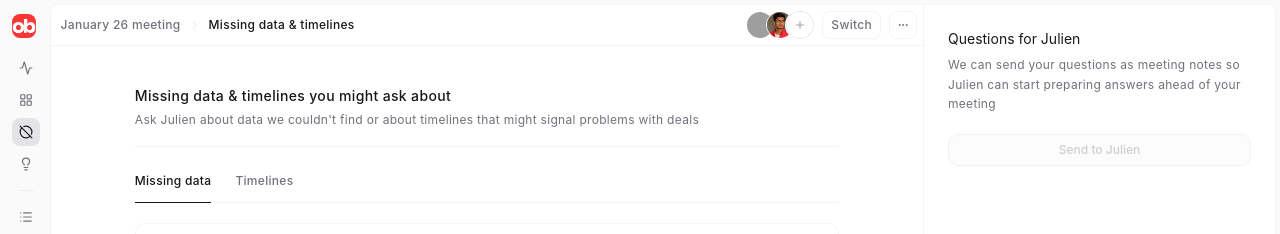
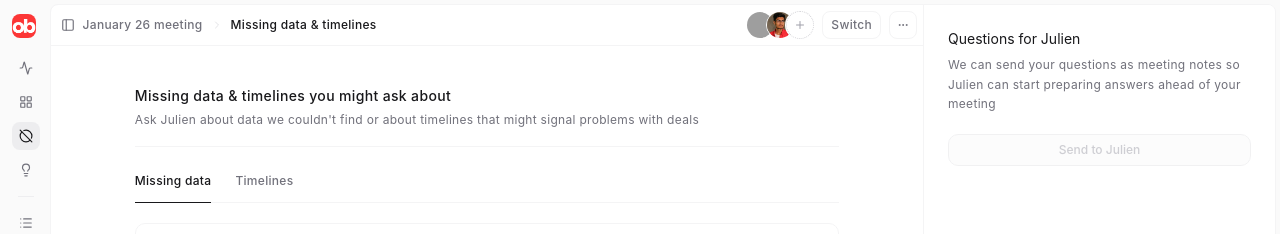
Before and after one commit to newmanjulien/deal-review, a Next.js app: page /missing-data in a window 1280 px wide. Shown: the top 234 px of the page. Built offline with nearby package versions, Linux system fonts and the light colour scheme; grey boxes are pictures that could not be loaded.

Commit message:
added expanding sidebar

```diff
--- a/src/app/(dashboard)/(primary)/_header/primary-header.tsx
+++ b/src/app/(dashboard)/(primary)/_header/primary-header.tsx
@@ -1,7 +1,8 @@
 import Link from "next/link";
-import { ChevronRight, Ellipsis } from "lucide-react";
+import { ChevronRight, Ellipsis, PanelLeft } from "lucide-react";
 import type { HeaderPerson } from "@/components/canvas/canvas-types";
 import type { PrimaryPageHeaderLeadingControl } from "../../dashboard-routes";
+import { useDashboardSidebar } from "@/app/(dashboard)/_nav/sidebar/sidebar-ui";
 import { MeetingDateMenu } from "./meeting-date-menu";
 import { SellerSwitchMenu } from "./seller-switch-menu";
 import { ShareMenu } from "./share-menu";
@@ -36,8 +37,20 @@ export function PrimaryHeader({
   breadcrumbLabel,
   sharedPeople,
 }: PrimaryHeaderProps) {
+  const { isExpanded, toggleSidebar } = useDashboardSidebar();
+
   return (
     <header className="hidden items-center border-b border-zinc-100 p-1.5 md:flex">
+      <button
+        type="button"
+        className="mr-1 ml-1 inline-flex items-center text-xs font-medium tracking-wide text-zinc-500 transition-colors hover:text-zinc-400"
+        onClick={toggleSidebar}
+      >
+        <PanelLeft className="h-3.5 w-3.5" />
+        <span className="sr-only">
+          {isExpanded ? "Collapse sidebar" : "Expand sidebar"}
+        </span>
+      </button>
       <HeaderLeadingControl leading={leading} />
       <ChevronRight className="h-3 w-3 text-zinc-200" />
       <p className="ml-2 text-xs font-medium tracking-wide text-zinc-900">
--- a/src/app/(dashboard)/(primary)/layout.tsx
+++ b/src/app/(dashboard)/(primary)/layout.tsx
@@ -1,26 +1,6 @@
 import type { ReactNode } from "react";
-import { PrimaryHeaderSlot } from "./_header";
-import {
-  QuestionComposerConnected,
-  QuestionsPanelConnected,
-  QuestionsProvider,
-} from "./_questions";
+import { PrimaryLayoutShell } from "./primary-layout-shell";
 
 export default function PrimaryLayout({ children }: { children: ReactNode }) {
-  return (
-    <QuestionsProvider>
-      <div className="grid min-h-0 flex-1 grid-cols-1 overflow-hidden lg:grid-cols-[minmax(0,1fr)_22rem]">
-        <section className="grid min-h-0 min-w-0 grid-rows-[auto_minmax(0,1fr)] overflow-hidden lg:grid-rows-[auto_minmax(0,1fr)_auto]">
-          <PrimaryHeaderSlot />
-          <div className="min-h-0 min-w-0 overflow-hidden">
-            {children}
-          </div>
-          <QuestionComposerConnected />
-        </section>
-        <div className="hidden h-full min-h-0 overflow-hidden lg:block">
-          <QuestionsPanelConnected />
-        </div>
-      </div>
-    </QuestionsProvider>
-  );
+  return <PrimaryLayoutShell>{children}</PrimaryLayoutShell>;
 }
--- /dev/null
+++ b/src/app/(dashboard)/(primary)/primary-layout-shell.tsx
@@ -0,0 +1,29 @@
+"use client";
+
+import type { ReactNode } from "react";
+import { useDashboardSidebar } from "@/app/(dashboard)/_nav/sidebar/sidebar-ui";
+import { CanvasWorkspaceShell } from "@/components/canvas/canvas-workspace-shell";
+import { PrimaryHeaderSlot } from "./_header";
+import {
+  QuestionComposerConnected,
+  QuestionsPanelConnected,
+  QuestionsProvider,
+} from "./_questions";
+
+export function PrimaryLayoutShell({ children }: { children: ReactNode }) {
+  const { isExpanded } = useDashboardSidebar();
+  const showQuestionsRail = !isExpanded;
+
+  return (
+    <QuestionsProvider>
+      <CanvasWorkspaceShell
+        header={<PrimaryHeaderSlot />}
+        showRightPanel={showQuestionsRail}
+        rightPanel={showQuestionsRail ? <QuestionsPanelConnected /> : null}
+        bottomBar={showQuestionsRail ? <QuestionComposerConnected /> : null}
+      >
+        {children}
+      </CanvasWorkspaceShell>
+    </QuestionsProvider>
+  );
+}
--- a/src/app/(dashboard)/(secondary)/conversations/conversations-config.tsx
+++ b/src/app/(dashboard)/(secondary)/conversations/conversations-config.tsx
@@ -3,8 +3,7 @@ import type { ConversationRow } from "./conversations-types";
 
 export const CONVERSATIONS_PAGE_CONFIG = {
   title: "All conversations",
-  description:
-    "See all the conversations from all your sellers in a kanban or a table view",
+  description: "See all the conversations from the past 30 days",
 } as const;
 
 export const CONVERSATIONS_TABLE_COLUMNS: DashboardDataTableColumn<ConversationRow>[] =
--- a/src/app/(dashboard)/_nav/index.ts
+++ b/src/app/(dashboard)/_nav/index.ts
@@ -1,6 +1,7 @@
 export { DrawerNav } from "./drawer-nav";
 export { PRIMARY_NAV_GROUPS } from "./nav-config";
 export { RailNav } from "./rail-nav";
+export { DashboardSidebarProvider, useDashboardSidebar } from "./sidebar/sidebar-ui";
 export type { NavGroups, NavItem, NormalizedNavGroups } from "./nav-types";
 export { getActiveHref, isNavItemActive, normalizeNavGroups } from "./nav-utils";
 export { useNav } from "./use-nav";
--- a/src/app/(dashboard)/_nav/rail-nav.tsx
+++ b/src/app/(dashboard)/_nav/rail-nav.tsx
@@ -14,12 +14,14 @@ type RailNavProps = {
   navRef: RefObject<HTMLElement | null>;
   indicatorRef: RefObject<HTMLSpanElement | null>;
   setItemRef: (href: string, el: HTMLSpanElement | null) => void;
+  expanded?: boolean;
   className?: string;
 };
 
 type RailNavItemProps = {
   item: NavItem;
   section: "main" | "secondary" | "tertiary";
+  expanded: boolean;
   isActive: boolean;
   onHoveredHrefChange: (href: string | null) => void;
   setItemRef: (href: string, el: HTMLSpanElement | null) => void;
@@ -28,6 +30,7 @@ type RailNavItemProps = {
 function RailNavItem({
   item,
   section,
+  expanded,
   isActive,
   onHoveredHrefChange,
   setItemRef,
@@ -43,25 +46,38 @@ function RailNavItem({
       onMouseEnter={
         !isTertiary ? () => onHoveredHrefChange(item.href) : undefined
       }
-      className={cn("relative z-10 inline-flex", isTertiary && "self-center")}
+      className={cn(
+        "relative z-10",
+        expanded ? "block w-full" : "inline-flex",
+        isTertiary && !expanded && "self-center",
+      )}
     >
       <Button
         asChild
         variant="ghost"
-        size="icon-sm"
+        size={expanded ? "default" : "icon-sm"}
         className={cn(
-          isTertiary
-            ? "size-7 rounded-full border border-zinc-100 bg-white text-zinc-500 transition-colors hover:bg-zinc-100 hover:text-zinc-700 focus-visible:ring-2"
-            : "size-7 rounded-sm border border-transparent text-zinc-500 transition-colors hover:bg-transparent hover:text-zinc-800 focus-visible:ring-2",
-          isActive &&
-            (isTertiary
-              ? "border-zinc-300 bg-white text-zinc-900"
-              : "text-zinc-900"),
+          expanded
+            ? "h-7 w-full justify-start gap-2.5 rounded-sm border border-transparent px-2 text-xs text-zinc-600 transition-colors hover:bg-transparent hover:text-zinc-800 focus-visible:ring-2"
+            : isTertiary
+              ? "size-7 rounded-full border border-zinc-100 bg-white text-zinc-500 transition-colors hover:bg-zinc-100 hover:text-zinc-700 focus-visible:ring-2"
+              : "size-7 rounded-sm border border-transparent text-zinc-500 transition-colors hover:bg-transparent hover:text-zinc-800 focus-visible:ring-2",
+          isActive
+            ? expanded
+              ? "text-zinc-900"
+              : isTertiary
+                ? "border-zinc-300 bg-white text-zinc-900"
+                : "text-zinc-900"
+            : null,
         )}
       >
         <Link href={item.href}>
-          <item.icon className="size-3.5" />
-          <span className="sr-only">{item.label}</span>
+          <item.icon className="size-3.5 shrink-0" />
+          {expanded ? (
+            <span className="truncate text-left font-normal">{item.label}</span>
+          ) : (
+            <span className="sr-only">{item.label}</span>
+          )}
         </Link>
       </Button>
     </span>
@@ -75,6 +91,7 @@ export function RailNav({
   navRef,
   indicatorRef,
   setItemRef,
+  expanded = false,
   className,
 }: RailNavProps) {
   const normalizedGroups = normalizeNavGroups(groups);
@@ -88,6 +105,7 @@ export function RailNav({
         key={item.href}
         item={item}
         section={section}
+        expanded={expanded}
         isActive={activeHref === item.href}
         onHoveredHrefChange={onHoveredHrefChange}
         setItemRef={setItemRef}
@@ -104,9 +122,9 @@ export function RailNav({
       <span
         ref={indicatorRef}
         aria-hidden="true"
-        className="sidebar-nav-indicator pointer-events-none absolute rounded-sm bg-zinc-200 transition-[top,left,width,height,opacity] duration-200 ease-out"
+        className="sidebar-nav-indicator pointer-events-none absolute rounded-sm bg-zinc-200/60 transition-[top,left,width,height,opacity] duration-200 ease-out"
       />
-      <div className="flex flex-col gap-1">
+      <div className="flex flex-col gap-1.5">
         {renderItems(normalizedGroups.main, "main")}
       </div>
       {normalizedGroups.hasSecondary ? (
@@ -115,18 +133,21 @@ export function RailNav({
             <div className="py-3">
               <span
                 aria-hidden="true"
-                className="mx-auto block h-px w-4 bg-zinc-200/50"
+                className={cn(
+                  "block h-px bg-zinc-200/50",
+                  expanded ? "mx-2 w-auto" : "mx-auto w-4",
+                )}
               />
             </div>
           ) : null}
-          <div className="flex flex-col gap-1">
+          <div className="flex flex-col gap-1.5">
             {renderItems(normalizedGroups.secondary, "secondary")}
           </div>
         </div>
       ) : null}
       {normalizedGroups.tertiary.length > 0 ? (
         <div className="mt-auto flex flex-col pb-1 pt-3">
-          <div className="flex flex-col gap-1">
+          <div className="flex flex-col gap-1.5">
             {renderItems(normalizedGroups.tertiary, "tertiary")}
           </div>
         </div>
--- /dev/null
+++ b/src/app/(dashboard)/_nav/sidebar/sidebar-ui.tsx
@@ -0,0 +1,71 @@
+"use client";
+
+import {
+  createContext,
+  useCallback,
+  useContext,
+  useEffect,
+  useMemo,
+  useState,
+  type ReactNode,
+} from "react";
+
+type DashboardSidebarContextValue = {
+  isExpanded: boolean;
+  toggleSidebar: () => void;
+  collapseSidebar: () => void;
+};
+
+const DashboardSidebarContext = createContext<DashboardSidebarContextValue | null>(
+  null,
+);
+
+export function DashboardSidebarProvider({ children }: { children: ReactNode }) {
+  const [isExpanded, setIsExpanded] = useState(false);
+
+  useEffect(() => {
+    const mediaQuery = window.matchMedia("(min-width: 768px)");
+
+    const onMediaQueryChange = (event: MediaQueryListEvent) => {
+      if (!event.matches) {
+        setIsExpanded(false);
+      }
+    };
+
+    mediaQuery.addEventListener("change", onMediaQueryChange);
+    return () => mediaQuery.removeEventListener("change", onMediaQueryChange);
+  }, []);
+
+  const toggleSidebar = useCallback(() => {
+    setIsExpanded((current) => !current);
+  }, []);
+
+  const collapseSidebar = useCallback(() => {
+    setIsExpanded(false);
+  }, []);
+
+  const value = useMemo(
+    () => ({
+      isExpanded,
+      toggleSidebar,
+      collapseSidebar,
+    }),
+    [collapseSidebar, isExpanded, toggleSidebar],
+  );
+
+  return (
+    <DashboardSidebarContext.Provider value={value}>
+      {children}
+    </DashboardSidebarContext.Provider>
+  );
+}
+
+export function useDashboardSidebar() {
+  const context = useContext(DashboardSidebarContext);
+  if (!context) {
+    throw new Error(
+      "useDashboardSidebar must be used within a DashboardSidebarProvider",
+    );
+  }
+  return context;
+}
--- a/src/app/(dashboard)/_nav/sidebar/sidebar.tsx
+++ b/src/app/(dashboard)/_nav/sidebar/sidebar.tsx
@@ -4,10 +4,12 @@ import Image from "next/image";
 import { useState } from "react";
 import { PRIMARY_NAV_GROUPS, RailNav, useNav } from "..";
 import { useSidebarNavMotion } from "@/app/(dashboard)/_nav/sidebar/use-sidebar-nav-motion";
+import { useDashboardSidebar } from "@/app/(dashboard)/_nav/sidebar/sidebar-ui";
 import { cn } from "@/lib/utils";
 
 export function Sidebar({ className }: { className?: string }) {
   const [hoveredHref, setHoveredHref] = useState<string | null>(null);
+  const { isExpanded } = useDashboardSidebar();
   const { activeHref } = useNav(PRIMARY_NAV_GROUPS);
   const { refs, actions } = useSidebarNavMotion({
     activeHref,
@@ -17,12 +19,28 @@ export function Sidebar({ className }: { className?: string }) {
   return (
     <aside
       className={cn(
-        "flex w-10 shrink-0 self-stretch flex-col items-start pt-2.5 pl-0.5",
+        "flex shrink-0 self-stretch flex-col overflow-hidden pt-2.5 transition-[width,padding] duration-200",
+        isExpanded ? "w-56 items-stretch px-2" : "w-10 items-start pl-0.5",
         className,
       )}
       aria-label="aria"
     >
-      <div className="mb-4 overflow-hidden rounded-sm">
+      <div
+        className={cn(
+          "mb-4 overflow-hidden rounded-sm",
+          isExpanded && "ml-0.5 w-fit self-start",
+        )}
+      >
+        {isExpanded ? (
+          <Image
+            src="/logo-wide.png"
+            alt="Logo"
+            width={120}
+            height={24}
+            className="block h-6 w-auto"
+            priority
+          />
+        ) : (
           <Image
             src="/logo.png"
             alt="Logo"
@@ -31,6 +49,7 @@ export function Sidebar({ className }: { className?: string }) {
             className="size-6"
             priority
           />
+        )}
       </div>
 
       <RailNav
@@ -40,6 +59,7 @@ export function Sidebar({ className }: { className?: string }) {
         navRef={refs.navRef}
         indicatorRef={refs.indicatorRef}
         setItemRef={actions.setItemRef}
+        expanded={isExpanded}
       />
     </aside>
   );
--- a/src/app/(dashboard)/layout-client.tsx
+++ b/src/app/(dashboard)/layout-client.tsx
@@ -2,12 +2,21 @@
 
 import type { ReactNode } from "react";
 import { MobileNavigation } from "./_nav/mobile";
+import {
+  DashboardSidebarProvider,
+  useDashboardSidebar,
+} from "./_nav/sidebar/sidebar-ui";
 import { Sidebar } from "./_nav/sidebar/sidebar";
 
-export function LayoutClient({ children }: { children: ReactNode }) {
+function LayoutClientShell({ children }: { children: ReactNode }) {
+  const { isExpanded } = useDashboardSidebar();
+
   return (
     <div className="h-dvh min-h-dvh overflow-hidden bg-zinc-50">
-      <div className="dashboard-canvas flex h-full min-h-0">
+      <div
+        className="dashboard-canvas flex h-full min-h-0"
+        data-sidebar-state={isExpanded ? "expanded" : "collapsed"}
+      >
         <Sidebar className="hidden md:flex" />
         <main className="min-w-0 flex min-h-0 flex-1 flex-col overflow-hidden bg-white md:rounded-sm md:border md:border-zinc-100">
           <MobileNavigation />
@@ -17,3 +26,11 @@ export function LayoutClient({ children }: { children: ReactNode }) {
     </div>
   );
 }
+
+export function LayoutClient({ children }: { children: ReactNode }) {
+  return (
+    <DashboardSidebarProvider>
+      <LayoutClientShell>{children}</LayoutClientShell>
+    </DashboardSidebarProvider>
+  );
+}
--- a/src/app/globals.css
+++ b/src/app/globals.css
@@ -110,6 +110,11 @@
     .dashboard-canvas {
       padding: 0.25rem 0.25rem 0.25rem 0.6rem;
     }
+
+    .dashboard-canvas[data-sidebar-state="expanded"] {
+      padding-left: 0.4rem;
+      gap: 0.4rem;
+    }
   }
 
   .sidebar-nav-indicator {
--- /dev/null
+++ b/src/components/canvas/canvas-workspace-shell.tsx
@@ -0,0 +1,51 @@
+import type { ReactNode } from "react";
+import { cn } from "@/lib/utils";
+
+type CanvasWorkspaceShellProps = {
+  header: ReactNode;
+  children: ReactNode;
+  rightPanel?: ReactNode;
+  showRightPanel?: boolean;
+  bottomBar?: ReactNode;
+  className?: string;
+};
+
+export function CanvasWorkspaceShell({
+  header,
+  children,
+  rightPanel,
+  showRightPanel = Boolean(rightPanel),
+  bottomBar,
+  className,
+}: CanvasWorkspaceShellProps) {
+  const hasBottomBar = Boolean(bottomBar);
+  const hasRightPanel = showRightPanel && Boolean(rightPanel);
+
+  return (
+    <div
+      className={cn(
+        "grid min-h-0 flex-1 grid-cols-1 overflow-hidden",
+        hasRightPanel && "lg:grid-cols-[minmax(0,1fr)_22rem]",
+        className,
+      )}
+    >
+      <section
+        className={cn(
+          "grid min-h-0 min-w-0 grid-rows-[auto_minmax(0,1fr)] overflow-hidden",
+          hasBottomBar && "lg:grid-rows-[auto_minmax(0,1fr)_auto]",
+        )}
+      >
+        {header}
+        <div className="min-h-0 min-w-0 overflow-hidden">
+          {children}
+        </div>
+        {bottomBar ?? null}
+      </section>
+      {hasRightPanel ? (
+        <aside className="hidden h-full min-h-0 overflow-hidden lg:block">
+          {rightPanel}
+        </aside>
+      ) : null}
+    </div>
+  );
+}
```
Also changed, not shown: src/app/(dashboard)/(secondary)/conversations/page-client.tsx (+32 -15 lines), public/logo-wide.png (added). Lines whose indentation alone changed are shown as unchanged.
